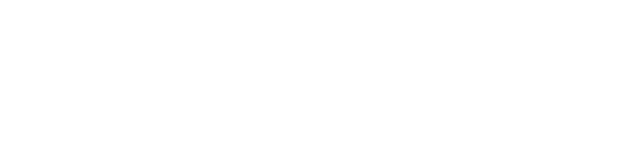
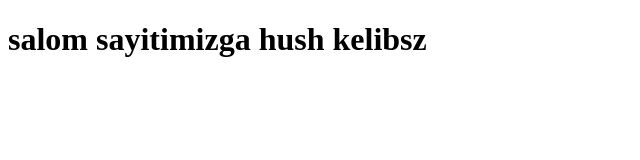
Before and after one commit to Nodirbek002/secondText, a plain HTML site: page index.html in a window 1280 px wide. Shown: the whole page, without its empty margins (0-640 px from the left). Drawn offline with Linux system fonts and the light colour scheme.

Commit message:
index.html text

```diff
--- a/index.html
+++ b/index.html
@@ -8,7 +8,7 @@
     <link rel="stylesheet" href="css/main.css">
 </head>
 <body>
-
+    <h1>salom sayitimizga hush kelibsz</h1>
 
 
     <script src="js/java.js"></script>
```
